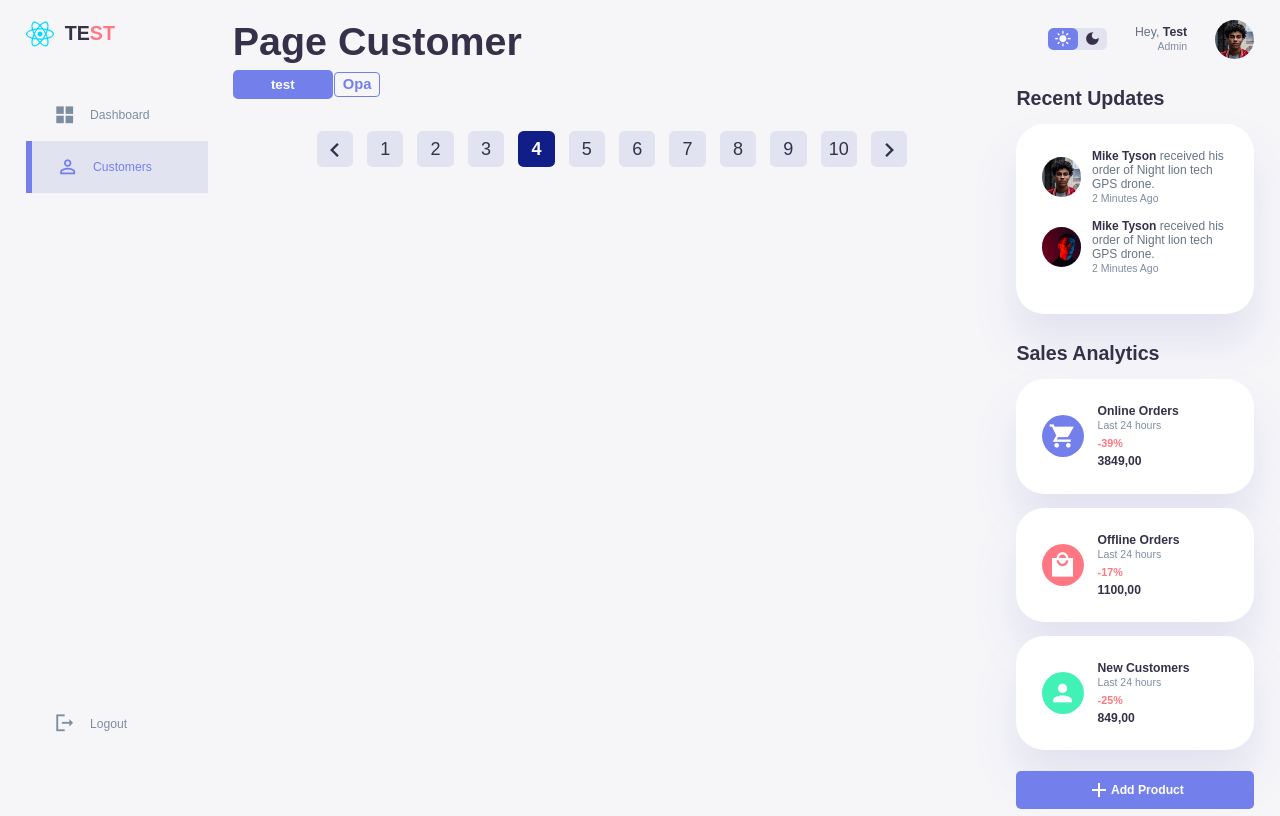
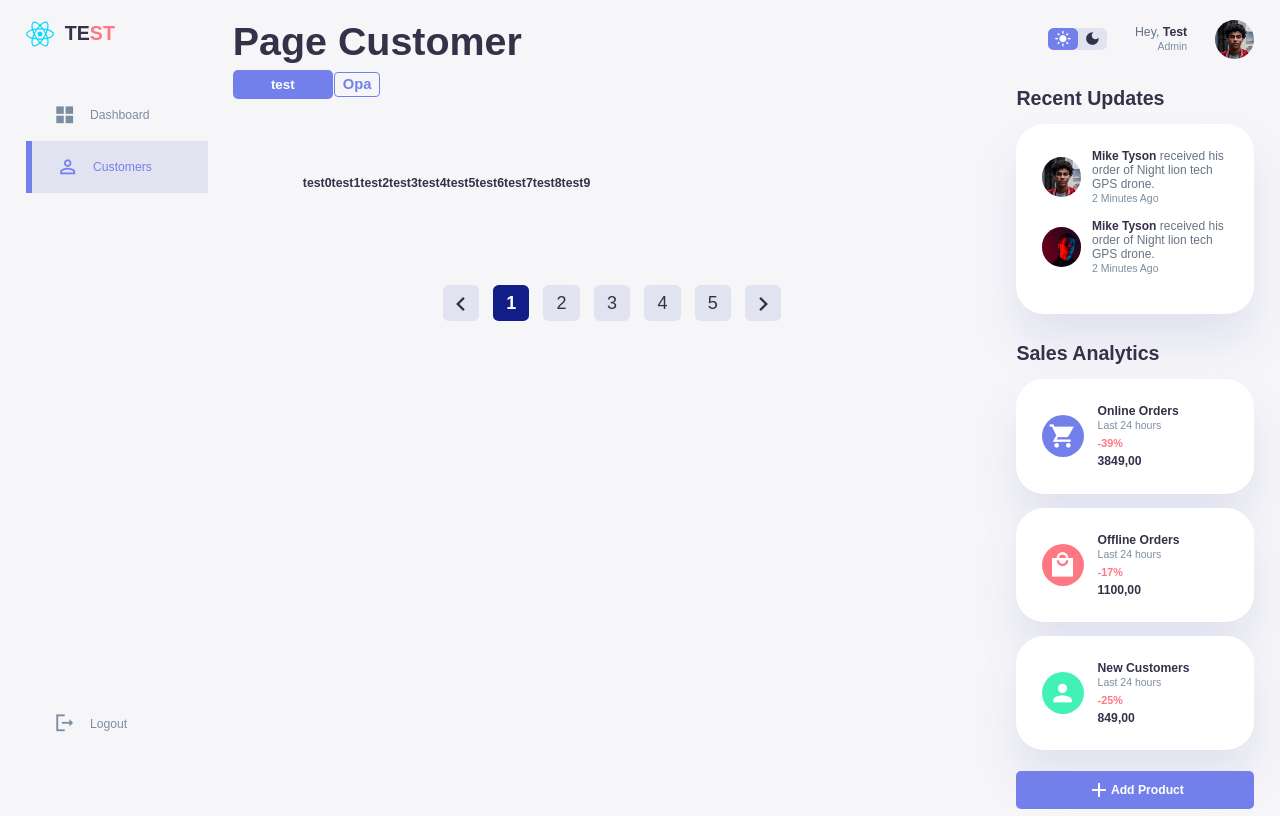
Before and after one commit to dxdns/react-components, a React (Vite) app: page /customer in a window 1280 px wide. Built offline with nearby package versions, Linux system fonts and the light colour scheme.

Commit message:
pagination component handler

```diff
--- a/src/components/pagination/index.tsx
+++ b/src/components/pagination/index.tsx
@@ -2,28 +2,48 @@ import Icon from "../icon"
 import "./style.css"
 
 type Props = {
+    rowsPerPage: number
     count: number
+    currentPage: number
+    onPageChange: (newPage: number) => void
 }
 
-export default function Pagination({ count }: Props) {
+export default function Pagination({ rowsPerPage, count, currentPage, onPageChange }: Props) {
+    const nPage = Math.ceil(count / rowsPerPage)
+    const numbers = [...Array(nPage + 1).keys()].slice(1)
+
+    function prePage() {
+        if (currentPage > 1) {
+            onPageChange(currentPage - 1)
+        }
+    }
+
+    function nextPage() {
+        if (currentPage < nPage) {
+            onPageChange(currentPage + 1)
+        }
+    }
+
     return (
         <ul className="pagination">
-            <li>
+            <li onClick={prePage}>
                 <Icon
                     name="chevron_left"
                     variant="text"
                 />
             </li>
 
-            {[...Array(count)].map((_, index) => (
-                <div key={index}>
-                    <li className={`${index + 1 === 4 ? "active" : ""}`}>
-                        {index + 1}
-                    </li>
-                    {/* <li className="dots">...</li> */}
-                </div>))}
+            {numbers.map((n, i) => (
+                <li
+                    key={i}
+                    className={`${n === currentPage ? "active" : ""}`}
+                    onClick={() => onPageChange(n)}
+                >
+                    {n}
+                </li>
+            ))}
 
-            <li>
+            <li onClick={nextPage}>
                 <Icon
                     name="chevron_right"
                     variant="text"
--- a/src/pages/customer/index.tsx
+++ b/src/pages/customer/index.tsx
@@ -1,8 +1,18 @@
+import React from "react"
 import Badge from "../../components/badge"
 import Button from "../../components/button"
 import Pagination from "../../components/pagination"
 
 export default function Customer() {
+    const [currentPage, setCurrentPage] = React.useState(1)
+
+    const data = Array.from({ length: 50 }, (_, i) => ({ id: i, name: `test${i}` }))
+
+    const rowsPerPage = 10
+    const lastIndex = currentPage * rowsPerPage
+    const firstIndex = lastIndex - rowsPerPage
+    const result = data.slice(firstIndex, lastIndex)
+
     return (
         <>
             <h1>Page Customer</h1>
@@ -12,7 +22,17 @@ export default function Customer() {
             <Badge variant="outlined">
                 Opa
             </Badge>
-            <Pagination count={10} />
+            <div style={{ padding: "5rem" }}>
+                {result.map((item) => (
+                    <strong key={item.id}>{item.name}</strong>
+                ))}
+            </div>
+            <Pagination
+                count={data.length}
+                rowsPerPage={rowsPerPage}
+                currentPage={currentPage}
+                onPageChange={(newPage) => setCurrentPage(newPage)}
+            />
         </>
     )
 }
```
